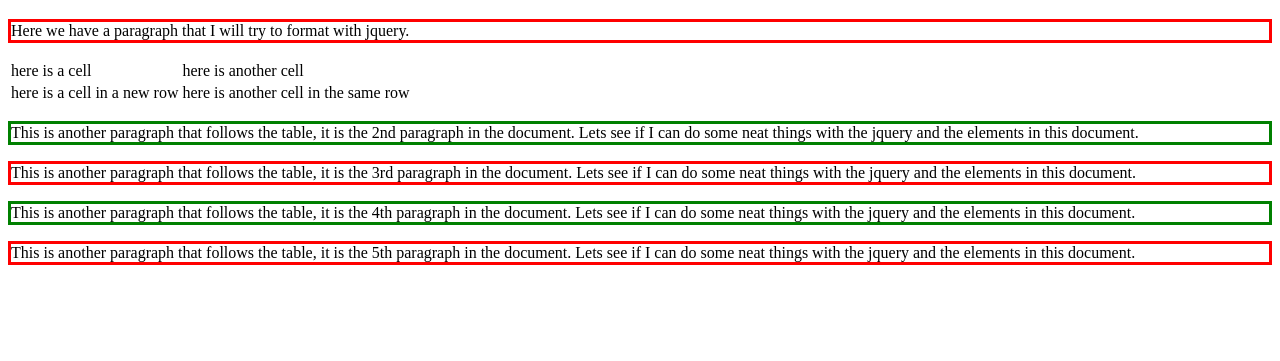
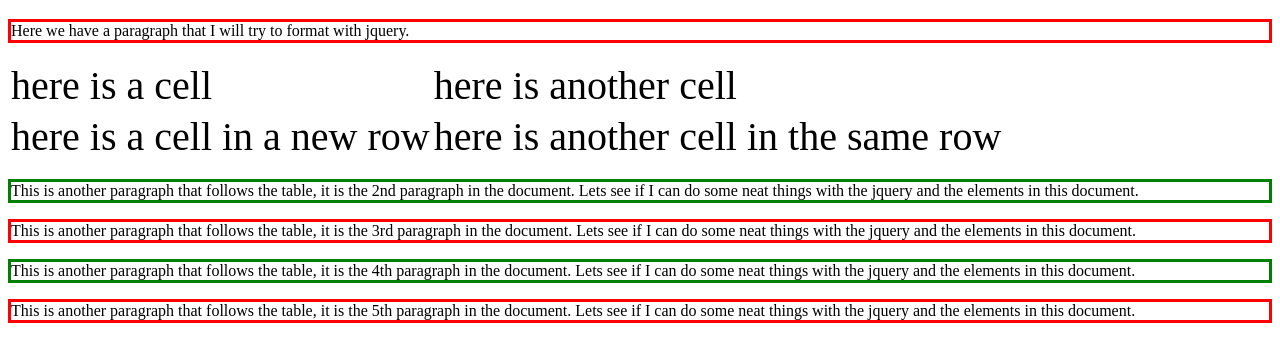
Before and after one commit to jrathje/myjquery, a plain HTML site: page ‌index.html in a window 1280 px wide. Shown: the part 61-422 px from the top of the page. Drawn offline with Linux system fonts and the light colour scheme.

Commit message:
added font size to table data element

```diff
--- a/‌index.html
+++ b/‌index.html
@@ -8,6 +8,7 @@
 		$("document").ready(function() {
 			$("p:even").css("border", "3px solid red");
 			$("p:odd").css("border", "3px solid green");
+			$("td").css("font-size", "40px");
 		});
 	</script>
 </head>
```
